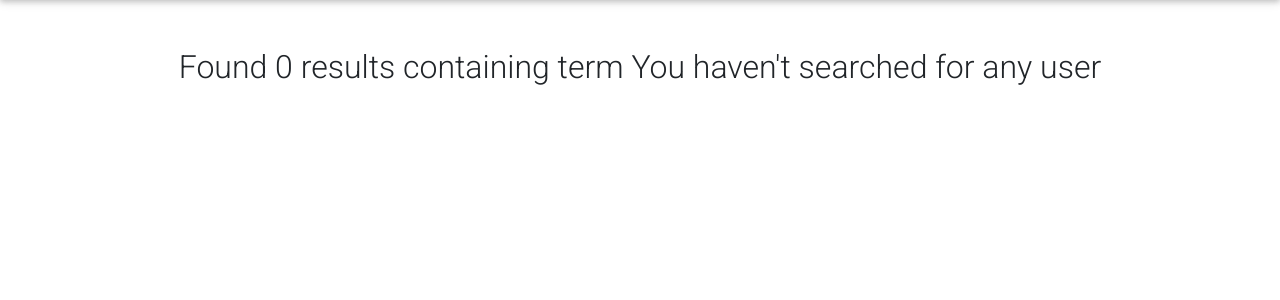
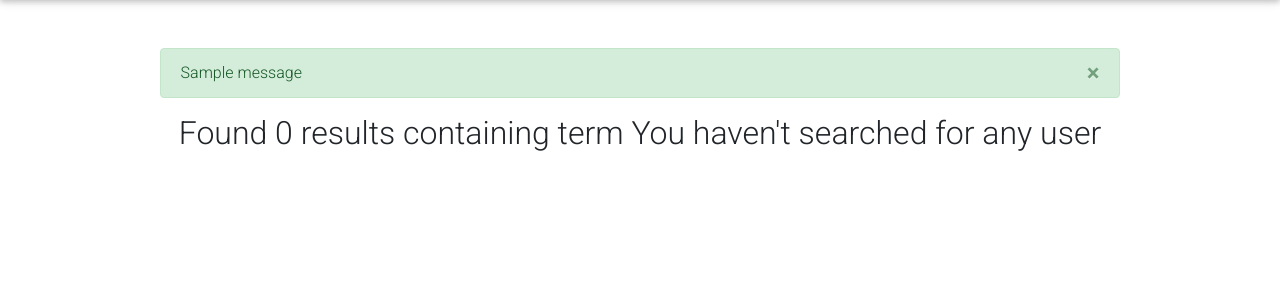
Before and after one commit to D-Kamunya/instagram, a Django app: page /users/search/ in a window 1280 px wide. Shown: the part 86-386 px from the top of the page. Run offline with Django 3.2, Linux system fonts and the light colour scheme; a user stored in the database is signed in; tables that the repository leaves empty hold one stand-in row (values such as "Sample post"); one stand-in notice (Sample message) is shown; some libraries are stand-ins or nearby versions.

Commit message:
Show django messages after request

```diff
--- a/users/templates/base.html
+++ b/users/templates/base.html
@@ -82,7 +82,16 @@
     </div>
   </nav>
   <div class="instagram-body content container">
-
+    {% if messages %}
+        {% for message in messages %}
+        <div class="alert alert-{{ message.tags }} alert-dismissible" role="alert">
+          <button type="button" class="close" data-dismiss="alert" aria-label="Close">
+              <span aria-hidden="true">&times;</span>
+          </button>
+          {{ message }}
+        </div>
+        {% endfor %}
+    {% endif %}
   {% block content %}{% endblock content %}
   </div>
 
--- a/users/views.py
+++ b/users/views.py
@@ -7,7 +7,8 @@ from django.contrib.auth.decorators import login_required
 from .models import Profile
 from feed.models import Image
 from django.contrib.auth.models import User
-from friendship.models import Friend, Follow, Block
+from friendship.models import Friend, Follow,Block
+from django.contrib import messages
 # Create your views here.
 
 @login_required(login_url='/accounts/login/')
@@ -76,6 +77,7 @@ def register_user(request):
         send_welcome_email(username,email)
         user = authenticate(username=username, password=password)
         login(request, user)
+        messages.success(request, f'Account for username {username} successfully created.')
         return redirect('home_page')
   else:
       form = SignUpForm()
@@ -99,12 +101,14 @@ def not_following(request):
 def  add_following(request,follow_id):
   following_user=User.objects.get(pk=follow_id)
   Follow.objects.add_follower(request.user, following_user)
+  messages.success(request, f'Started following {Profile.get_profile_by_userid(following_user).user.username} ')
   return HttpResponseRedirect(request.META.get('HTTP_REFERER'))
 
 @login_required(login_url='/accounts/login/')
 def remove_following(request,follow_id):
   following_user=User.objects.get(pk=follow_id)
   Follow.objects.remove_follower(request.user, following_user)
+  messages.success(request, f'Stopped following {Profile.get_profile_by_userid(following_user).user.username} ')
   return HttpResponseRedirect(request.META.get('HTTP_REFERER'))
 
 @login_required(login_url='/accounts/login/')
@@ -141,6 +145,7 @@ def edit_profile(request):
             custom_form = profile_form.save(False)
             custom_form.user = user_form
             custom_form.save()
+            messages.success(request, f'Profile updated successfully')
             return redirect('my_profile')
     else:
         form = EditProfileForm(instance=request.user)
```
Also changed, not shown: feed/views.py (+6 -1 lines).
